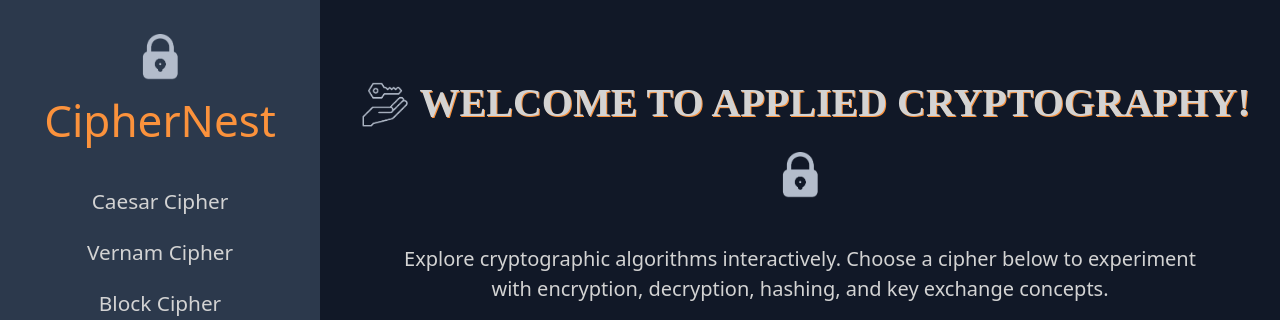
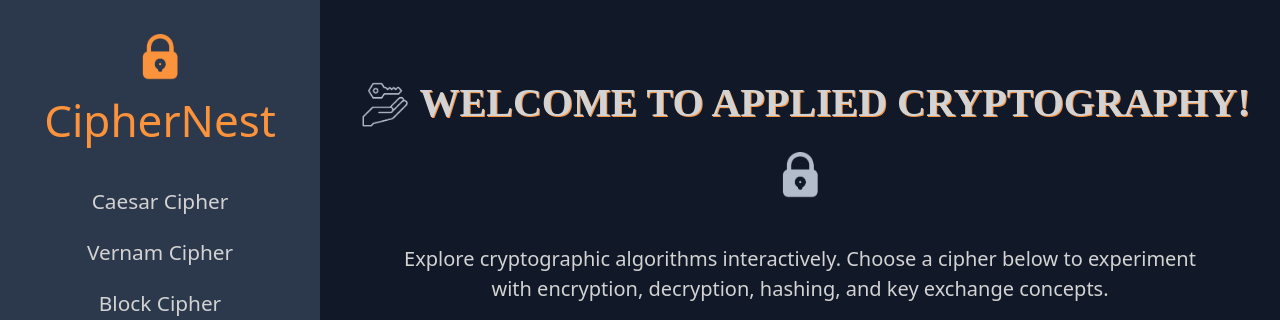
Before and after one commit to yahyie/AC-Final-Project, a Flask app: page / in a window 1280 px wide. Shown: the top 320 px of the page. Run offline with Flask 3, Linux system fonts and the light colour scheme.

Commit message:
Added website icon

```diff
--- a/templates/base.html
+++ b/templates/base.html
@@ -4,6 +4,7 @@
     <meta charset="UTF-8">
     <meta name="viewport" content="width=device-width, initial-scale=1.0">
     <link href="https://cdn.jsdelivr.net/npm/bootstrap@5.3.5/dist/css/bootstrap.min.css" rel="stylesheet" integrity="sha384-SgOJa3DmI69IUzQ2PVdRZhwQ+dy64/BUtbMJw1MZ8t5HZApcHrRKUc4W0kG879m7" crossorigin="anonymous">
+    <link rel="shortcut icon" href="{{ url_for('static', filename='img/icon-lock-orange.png') }}" type="image/x-icon">
     <title>
         {% block title %}CipherNest{% endblock title %}
     </title>
--- a/templates/index.html
+++ b/templates/index.html
@@ -1,4 +1,6 @@
 {% extends "base.html" %}
+
+{% block title %}CipherNest | Home{% endblock title %}
 
 {% block style %}
 <link rel="stylesheet" href="{{ url_for('static', filename='css/index.css') }}">
@@ -8,7 +10,7 @@
 
 {% block sidebar %}
 <div class="col-3 sidebar text-center">
-    <h1 class="py-4"><a class="title" href="{{ url_for('index')}}"><img class="title-icon" src="{{ url_for('static', filename='img/icon-lock.png') }}" alt="lock icon">CipherNest</a></h1>
+    <h1 class="py-4"><a class="title" href="{{ url_for('index')}}"><img class="title-icon" src="{{ url_for('static', filename='img/icon-lock-orange.png') }}" alt="lock icon">CipherNest</a></h1>
     <a class="sidebar-btn" href="#">Caesar Cipher</a>
     <a class="sidebar-btn" href="#">Vernam Cipher</a>
     <a class="sidebar-btn" href="#">Block Cipher</a>
```
